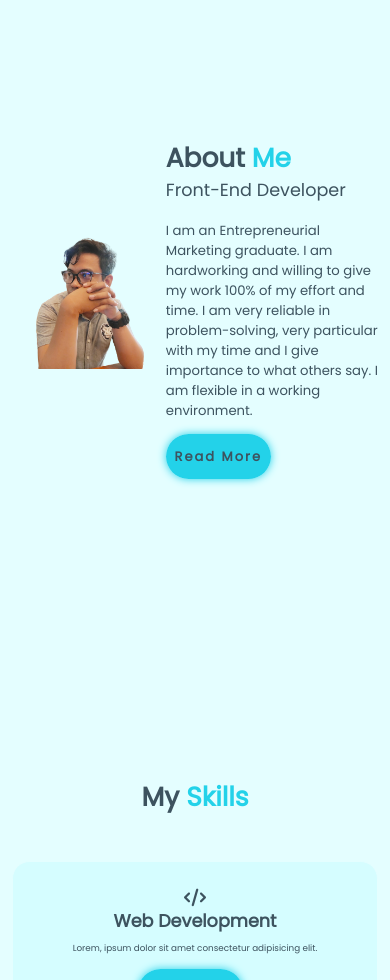
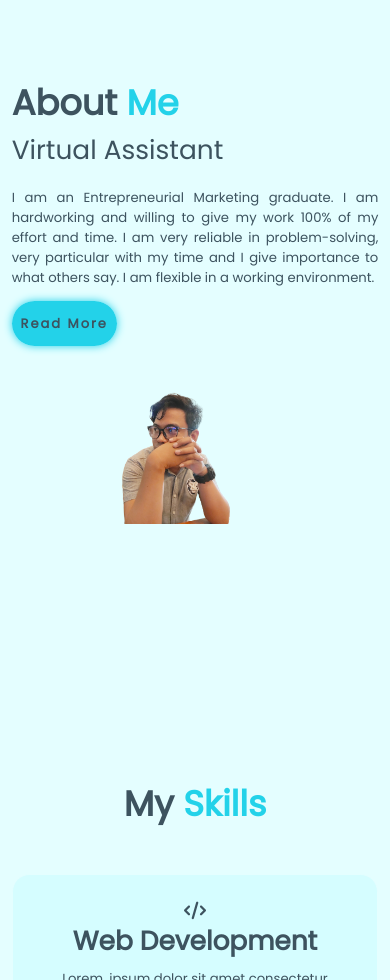
Before and after one commit to ezekieljohnwebdev/ezekieljohnwebdev.github.io, a plain HTML site: page index.html in a window 390 px wide. Shown: the part 1020-2000 px from the top of the page. Drawn offline with nearby package versions, Linux system fonts and the light colour scheme.

Commit message:
responsive opt

```diff
--- a/Styles.css
+++ b/Styles.css
@@ -376,8 +376,16 @@ section {
         padding: 2rem 3%;
     }
 
+    .skills {
+        padding-bottom: 6rem;
+    }
+
     section {
         padding: 10rem 3% 2rem;
+    }
+
+    .contact {
+        min-height: auto;
     }
 
     .footer {
@@ -418,9 +426,44 @@ section {
     }
 
     .wrapper h1 {
-        font-size: 2rem;
-        margin: 0;
+        font-size: 3.5rem;
     }
 
+    .wrapper p {
+        font-size: 1.5rem;
+    }
+
+    .about {
+        flex-direction: column-reverse;
+    }
+
+    .about-img {
+        width: 50vw;
+        margin-top: 4rem;
+    }
+
+    .about-me .heading {
+        font-size: 4rem;
+    }
+
+    .about-me h3 {
+        font-size: 3rem;
+    }
+
+    .about-me p {
+        text-align: justify;
+    }
+
+    .skills .heading {
+        font-size: 4rem;
+    }
+
+    .skills-set h3 {
+        font-size: 3rem;
+    }
+
+    .skills-set p {
+        font-size: 1.5rem;
+    }
 
 }
--- a/index.html
+++ b/index.html
@@ -65,7 +65,7 @@
 
     <div class="about-me">
         <h2 class="heading">About <span> Me</span></h2>
-            <h3>Front-End Developer</h3>
+            <h3>Virtual Assistant</h3>
             <p>I am an Entrepreneurial Marketing graduate. I am hardworking and willing to give my work 100% of my effort and time.
                  I am very reliable in problem-solving, very particular with my time and I give importance to what others say. I am flexible in a working environment.</p>
 
```
